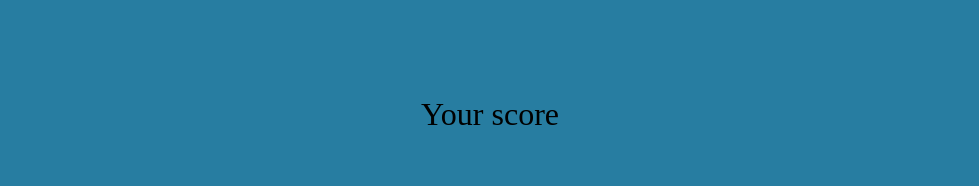
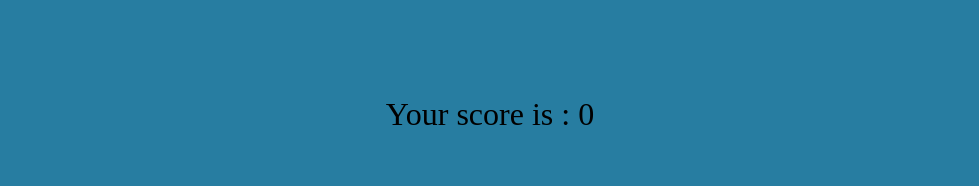
Before and after one commit to MaziyarParsi/quiz-app-vanila-js, a plain HTML site: page index.html in a window 1280 px wide. Both pictures are taken after a click on the button "Start". Shown: the top 186 px of the page, without its empty margins (150-1129 px from the left). Drawn offline with Linux system fonts and the light colour scheme.

Commit message:
fix-score-text

```diff
--- a/index.html
+++ b/index.html
@@ -9,7 +9,7 @@
     <title>Quiz time</title>
   </head>
   <body>
-    <div class="scoreDiv"><p id="scoreParagraph">Your score</p></div>
+    <div class="scoreDiv"><p id="scoreParagraph">Welcome to the game!</p></div>
     <div class="container">
       <div class="questionContainer hide">
         <div id="question">Question</div>
--- a/script.js
+++ b/script.js
@@ -6,9 +6,7 @@ const QUESTION_TEXT = document.getElementById("question")
 const ANSWER_BUTTONS = document.getElementById("answerButtons")
 const NEXT_BUTTON = document.getElementById("nextButton")
 const SCORE_PARAGRAPH = document.getElementById("scoreParagraph")
-let randomQuestion,
-  currentQuestionIndex,
-  score = 0
+let randomQuestion, currentQuestionIndex, score
 START_BUTTON.addEventListener("click", startQuiz)
 NEXT_BUTTON.addEventListener("click", () => {
   currentQuestionIndex++
@@ -16,10 +14,12 @@ NEXT_BUTTON.addEventListener("click", () => {
 })
 
 function startQuiz() {
+  score = 0
   START_BUTTON.classList.add("hide")
   QUSTION_CONTAINER.classList.remove("hide")
   randomQuestion = QUESTIONS.sort(() => Math.random() - 0.5)
   currentQuestionIndex = 0
+  SCORE_PARAGRAPH.innerText = `Your score is : ${score}`
   setNextQuestion()
 }
 
```
